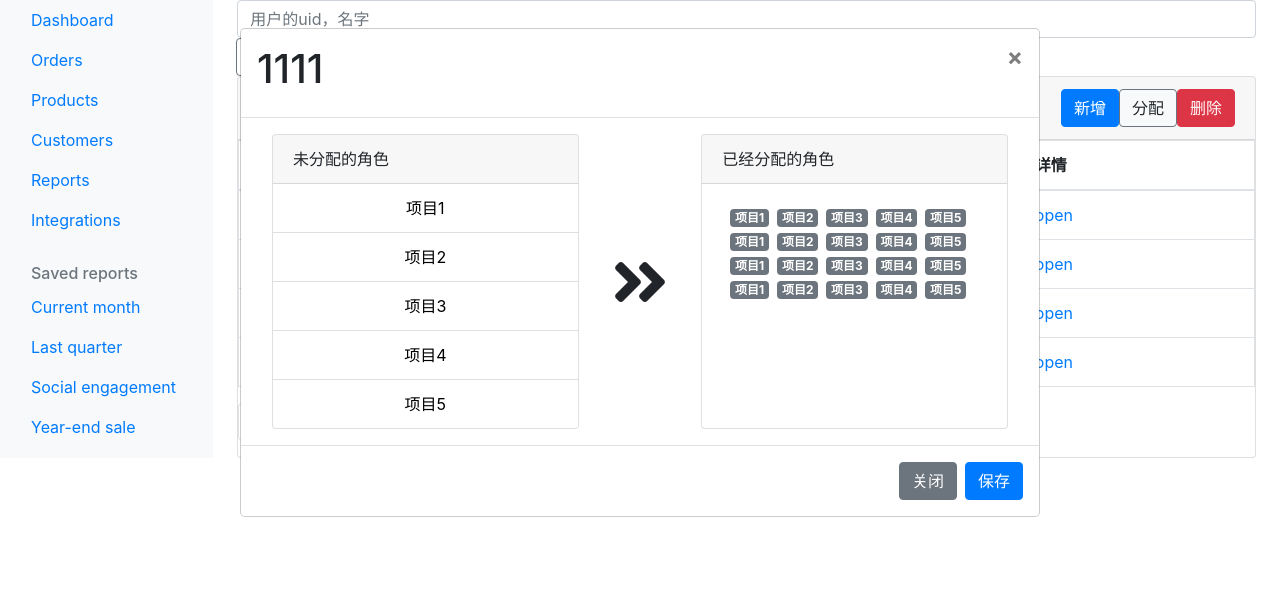
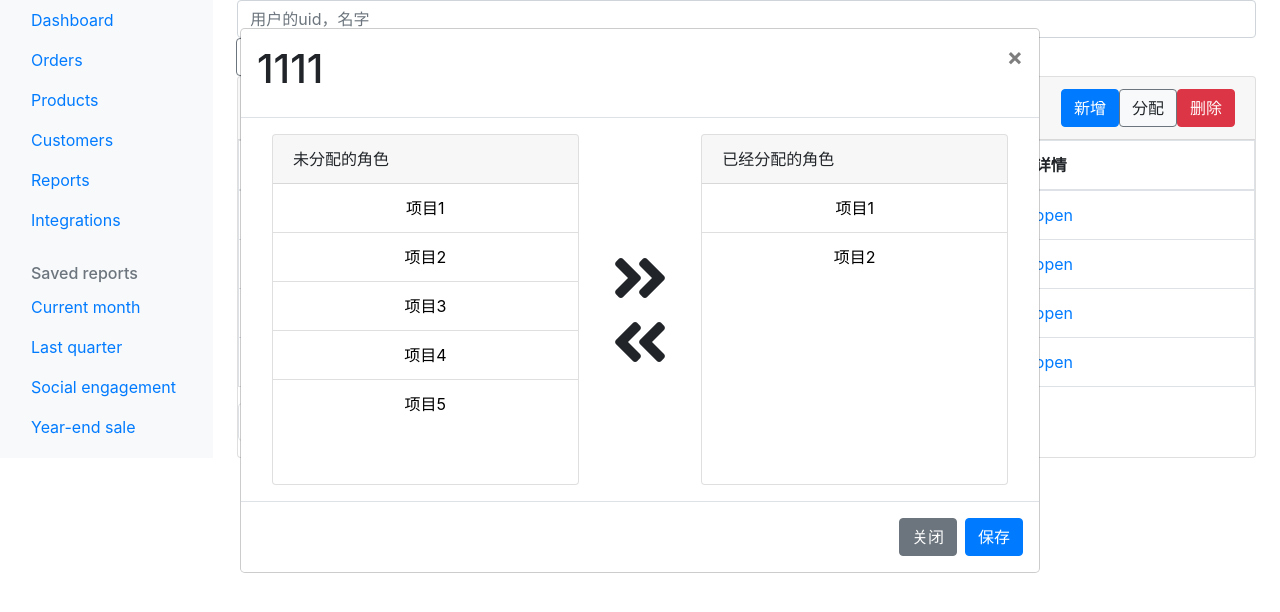
Before and after one commit to ttjkst/easy-security, a Vue app in the folder server-defualt-ui/: page / in a window 1280 px wide. Shown: the top 612 px of the page. Built offline with nearby package versions, Linux system fonts and the light colour scheme.

Commit message:
role change complete

```diff
--- a/server-defualt-ui/src/components/store/modules/assignRole.js
+++ b/server-defualt-ui/src/components/store/modules/assignRole.js
@@ -8,6 +8,7 @@ const getters = {
     getNoAllocations:(state)=>state.roles.noAllocations,
     getHasAllocations:(state)=>state.roles.hasAllocations,
     getRoleInNoAllocationsById:(state)=>id=>state.roles.noAllocations.find(x=>x.roleId==id),
+    getRoleInHasAllocationsById:(state)=>id=>state.roles.hasAllocations.find(x=>x.roleId==id),
     getDataChangeNum:(state)=>state.dataChangeNum,
     isDataLoadedFromServer:(state)=>state.dataChangeNum==0
 };
@@ -30,13 +31,13 @@ const mutations ={
     },
     removeFromHasAllocations:function(state,role){
         let index = state.roles.hasAllocations.findIndex(x=>x.roleId==role.roleId);
-        if(index){
+        if(index!=-1){
             state.roles.hasAllocations.splice(index,1);
         }
     },
     removeFromNoAllocations:function(state,role){
         let index = state.roles.noAllocations.findIndex(x=>x.roleId==role.roleId);
-        if(index){
+        if(index!=-1){
             state.roles.noAllocations.splice(index,1);
         }
     },
@@ -48,8 +49,20 @@ const mutations ={
         mutations.addToHasAllocations(state,role);
         mutations.removeFromNoAllocations(state,role);
     },
-    toggleRoleActive(state,roleId){
+    changeRoleToUse(state){
+        let activeRoles = state.roles.noAllocations.filter(x=>x.active);
+        activeRoles.forEach(element => mutations.changeToHasAllocations(state,element));
+    },
+    changeRoleToNoUse(state){
+        let activeRoles = state.roles.hasAllocations.filter(x=>x.active);
+        activeRoles.forEach(element => mutations.changeToNoAllocations(state,element));
+    },
+    toggleNoAllocationsRoleActive(state,roleId){
         let role    =  getters.getRoleInNoAllocationsById(state)(roleId);
+        role.active =  role.active?false:true;
+    },
+    toggleHasAllocationsRoleActive(state,roleId){
+        let role    =  getters.getRoleInHasAllocationsById(state)(roleId);
         role.active =  role.active?false:true;
     }
 };
@@ -65,26 +78,9 @@ const actions = {
             {roleId:5,roleName:"项目5",des:"",active:false}
           ],
           hasAllocations:[
-            {roleId:6,roleName:"项目1",des:""},
-            {roleId:7,roleName:"项目2",des:""},
-            {roleId:8,roleName:"项目3",des:""},
-            {roleId:9,roleName:"项目4",des:""},
-            {roleId:10,roleName:"项目5",des:""},
-            {roleId:11,roleName:"项目1",des:""},
-            {roleId:12,roleName:"项目2",des:""},
-            {roleId:13,roleName:"项目3",des:""},
-            {roleId:14,roleName:"项目4",des:""},
-            {roleId:15,roleName:"项目5",des:""},
-            {roleId:16,roleName:"项目1",des:""},
-            {roleId:17,roleName:"项目2",des:""},
-            {roleId:18,roleName:"项目3",des:""},
-            {roleId:19,roleName:"项目4",des:""},
-            {roleId:20,roleName:"项目5",des:""},
-            {roleId:21,roleName:"项目1",des:""},
-            {roleId:22,roleName:"项目2",des:""},
-            {roleId:23,roleName:"项目3",des:""},
-            {roleId:24,roleName:"项目4",des:""},
-            {roleId:25,roleName:"项目5",des:""}
+            {roleId:6,roleName:"项目1",des:"",active:false},
+            {roleId:7,roleName:"项目2",des:"",active:false},
+
           ]
         })
     },
@@ -93,6 +89,12 @@ const actions = {
     },
     changeToNoAllocations(context,role){
         context.commit("changeToNoAllocations",role)
+    },
+    changeRoleToUse(context){
+        context.commit("changeRoleToUse");
+    },
+    changeRoleToNoUse(context){
+        context.commit("changeRoleToNoUse");
     }
 }
 export default {
--- a/server-defualt-ui/src/components/ui/UserModal.vue
+++ b/server-defualt-ui/src/components/ui/UserModal.vue
@@ -82,8 +82,3 @@ export default {
   }
 }
 </script>
-<style>
-.v-has-prower-body .badge {
-      margin-left: 0.5rem;
-}
-</style>
--- a/server-defualt-ui/src/components/ui/role/assignRole.vue
+++ b/server-defualt-ui/src/components/ui/role/assignRole.vue
@@ -1,48 +1,69 @@
 <template>
   <div class="row container-fluid no-gutters">
     <div class="card col-lg-5">
-              <div class="card-header">
-                未分配的角色
-              </div>
-              <div class="list-group list-group-flush text-center">
-                <button v-for="role in noAllocations"
+      <div class="card-header">未分配的角色</div>
+      <div class="list-group list-group-flush text-center v-role-body-with-over">
+        <button
+          v-for="role in noAllocations"
           v-bind:class="[{'list-group-item-action active':role.active},'list-group-item']"
           v-bind:key="role.roleId"
-                 v-on:click.stop="toggleRoleActive(role.roleId)"
+          v-on:click.stop="toggleNoAllocationsRoleActive(role.roleId)"
         >{{role.roleName}}</button>
       </div>
     </div>
-          <div class="col-lg-2 d-flex justify-content-center">
-            <div class="align-self-center">
+    <div class="col-lg-2 d-flex justify-content-center flex-column">
+      <div class="align-self-center" v-on:click.stop="changeRoleToUse()">
         <i class="fas fa-angle-double-right fa-4x"></i>
       </div>
+      <div class="align-self-center" v-on:click.stop="changeRoleToNoUse()">
+        <i class="fas fa-angle-double-left fa-4x"></i>
       </div>
+    </div>
+
     <div class="card col-lg-5">
-              <div class="card-header">
-                已经分配的角色
-              </div>
-            <div class="card-body v-has-prower-body">
-              <span class="badge badge-secondary" v-for="role in hasAllocations" v-bind:key="role.roleId" >{{role.roleName}}</span>
+      <div class="card-header">已经分配的角色</div>
+       <div class="list-group list-group-flush text-center v-role-body-with-over">
+        <button
+          v-for="role in hasAllocations"
+          v-bind:class="[{'list-group-item-action active':role.active},'list-group-item']"
+          v-bind:key="role.roleId"
+          v-on:click.stop="toggleHasAllocationsRoleActive(role.roleId)"
+        >{{role.roleName}}</button>
       </div>
     </div>
   </div>
 </template>
 <script>
-import { mapGetters,mapMutations } from "vuex";
+import { mapGetters, mapMutations, mapActions } from "vuex";
 export default {
-    computed:{
+  computed: {
     ...mapGetters({
-            "noAllocations":"assignRole/getNoAllocations",
-            "hasAllocations":"assignRole/getHasAllocations"
+      noAllocations: "assignRole/getNoAllocations",
+      hasAllocations: "assignRole/getHasAllocations"
+    })
+  },
+  methods: {
+    ...mapActions({
+      changeRoleToUse: "assignRole/changeRoleToUse",
+      changeRoleToNoUse:"assignRole/changeRoleToNoUse",
     }),
-    },
-    methods:{
     ...mapMutations({
-          "toggleRoleActive":"assignRole/toggleRoleActive"
+      toggleNoAllocationsRoleActive: "assignRole/toggleNoAllocationsRoleActive",
+      toggleHasAllocationsRoleActive:"assignRole/toggleHasAllocationsRoleActive"
     })
   },
   created() {
     this.$store.dispatch("assignRole/init");
   }
+};
+</script>
+
+<style>
+.v-has-prower-body .badge {
+      margin-left: 0.5rem;
 }
-</script>
+.v-role-body-with-over {
+    height: 300px;
+    overflow: auto;
+}
+</style>
```
Lines whose indentation alone changed are shown as unchanged.
